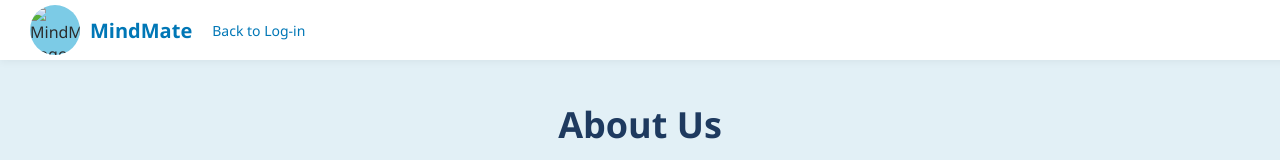
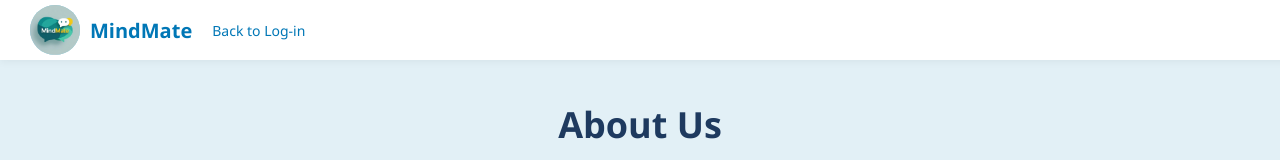
Before and after one commit to kairen0511/C240-AI, a plain HTML site: page about_us_visitor_page.html in a window 1280 px wide. Shown: the top 160 px of the page. Drawn offline with Linux system fonts and the light colour scheme.

Commit message:
Update about_us_visitor_page.html

```diff
--- a/about_us_visitor_page.html
+++ b/about_us_visitor_page.html
@@ -130,7 +130,7 @@
   <!-- Navigation Bar -->
   <div class="top-bar">
     <div class="logo-section">
-      <img src="Images/MindMate_Logo.png" alt="MindMate Logo" class = "logo">
+      <img src="MindMate_Logo.png" alt="MindMate Logo" class = "logo">
       <div class="title">MindMate</div>
     </div>
     <div class="nav-links">
```
